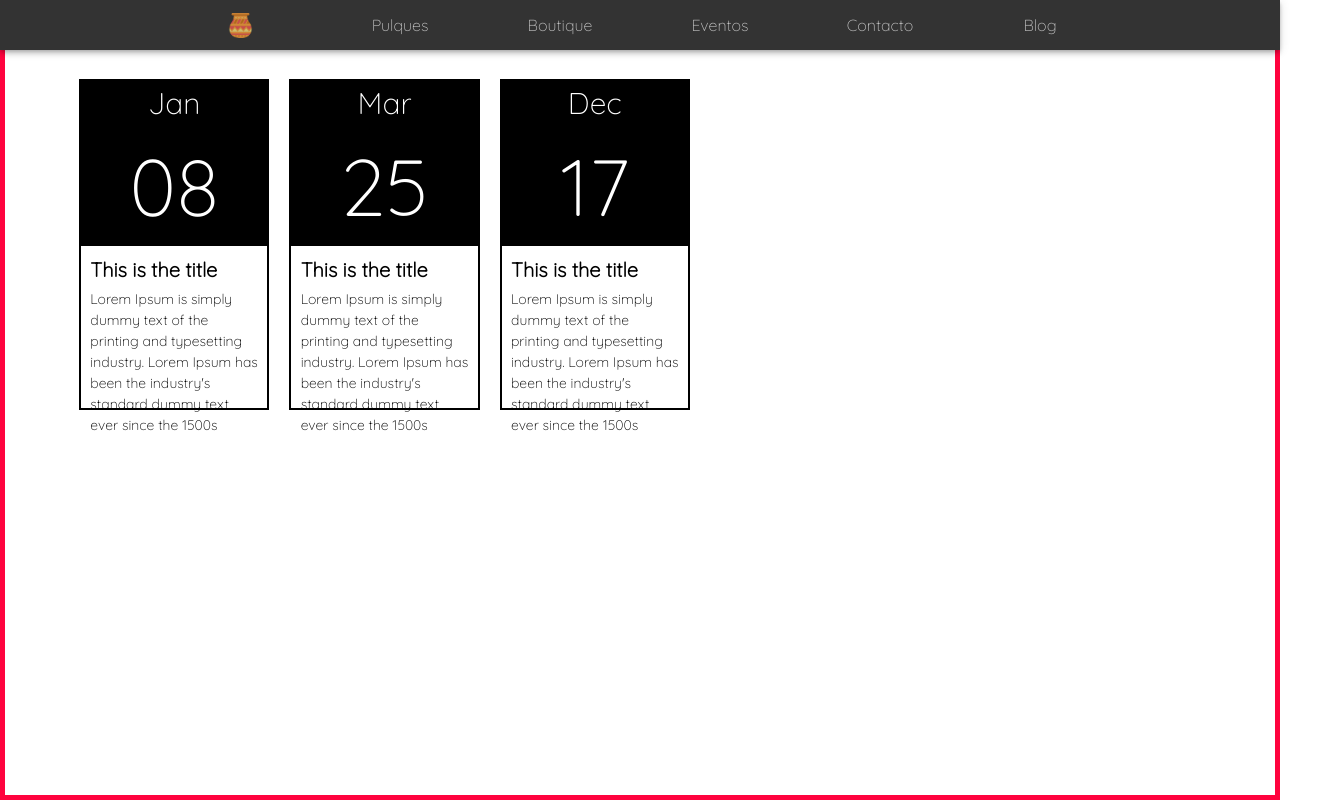
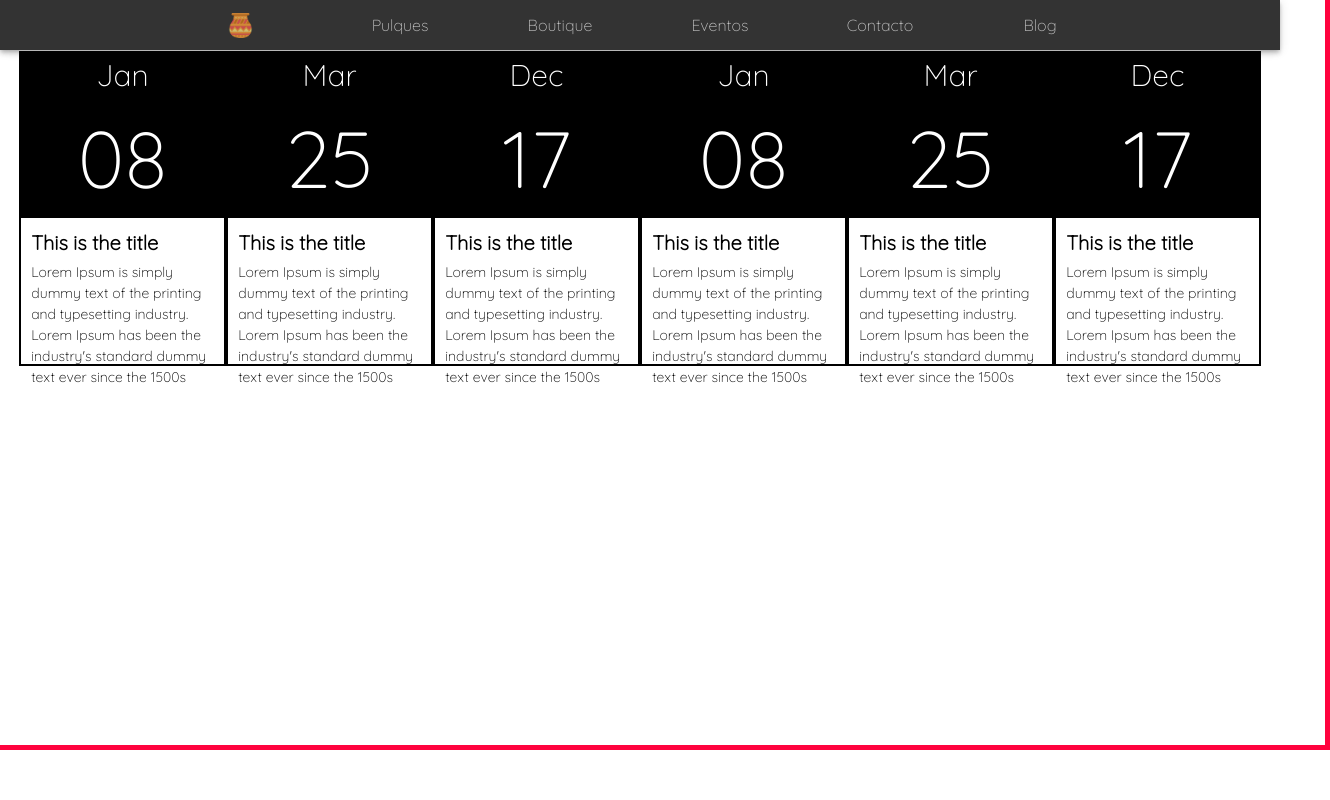
Before and after one commit to monteroch/lapulqueria, a React (Create React App) app: page /events in a window 1280 px wide. Shown: the whole page, 1330 px wide, since content can reach past the window. Built offline with nearby package versions, Linux system fonts and the light colour scheme.

Commit message:
Feat: Fix events overflow in x axis

```diff
--- a/package.json
+++ b/package.json
@@ -2,7 +2,7 @@
   "name": "lapulqueria",
   "version": "0.1.0",
   "private": true,
-  "homepage": "https://fredomontero.github.io/lapulqueria",
+  "homepage": "https://fredomontero.github.io/",
   "dependencies": {
     "@material-ui/core": "^4.10.2",
     "@material-ui/icons": "^4.9.1",
--- a/src/components/event/event.component.jsx
+++ b/src/components/event/event.component.jsx
@@ -7,7 +7,7 @@ export const Event = ({ event }) => {
   const classes = useStyles();
 
   return(
-    <Grid className={classes.eventItemContainer} container direction="row" xs={2}>
+    <Grid className={classes.eventItemContainer} container direction="row" xs={12} sm={4} md={2}>
       <Grid container className={classes.dateContainer}>
         <Typography className={classes.month} >{event.date.split("/")[0].substr(0, 3)}</Typography>
         <Typography className={classes.day} >{event.date.split("/")[1]}</Typography>
--- a/src/components/event/event.styles.js
+++ b/src/components/event/event.styles.js
@@ -5,7 +5,6 @@ export const useStyles = makeStyles((theme) => ({
     borderColor: "#000000",
     border: "2px solid",
     height: "50%",
-    margin: "10px"
   },
   dateContainer: {
     backgroundColor: "rgb(0, 0, 0)",
--- a/src/components/events/events.component.jsx
+++ b/src/components/events/events.component.jsx
@@ -18,7 +18,9 @@ export default function Events(){
     return(
         <Grid container
             direction='row'
-            className={classes.eventsContainer}>
+            className={classes.eventsContainer}
+            spacing={10}
+            >
            {
                EventsList.map(event => (
                    <Event event={event}/>
--- a/src/components/events/events.styles.js
+++ b/src/components/events/events.styles.js
@@ -5,6 +5,7 @@ export default makeStyles((theme) => ({
         border: "5px solid",
         height: "100%",
         boxSizing: "border-box",
-        padding: "5%"
+        padding: "5%",
+        paddingTop: "7.5%"
     }
 }));
--- a/src/temp/events.js
+++ b/src/temp/events.js
@@ -20,4 +20,26 @@ export const EventsList = [
     date: 'December/17/2020',
     image: 'someimage'
   },
+
+  {
+    title: 'This is the title',
+    id: 1,
+    description: "Lorem Ipsum is simply dummy text of the printing and typesetting industry. Lorem Ipsum has been the industry's standard dummy text ever since the 1500s",
+    date: 'January/08/2020',
+    image: 'someimage'
+  },
+  {
+    title: 'This is the title',
+    id: 2,
+    description: "Lorem Ipsum is simply dummy text of the printing and typesetting industry. Lorem Ipsum has been the industry's standard dummy text ever since the 1500s",
+    date: 'March/25/2020',
+    image: 'someimage'
+  },
+  {
+    title: 'This is the title',
+    id: 3,
+    description: "Lorem Ipsum is simply dummy text of the printing and typesetting industry. Lorem Ipsum has been the industry's standard dummy text ever since the 1500s",
+    date: 'December/17/2020',
+    image: 'someimage'
+  },
 ];
--- a/src/theme.js
+++ b/src/theme.js
@@ -28,5 +28,6 @@ export default createMuiTheme({
                 }
             }
         },
-    }
+    },
+    spacing: 10
 });
```
